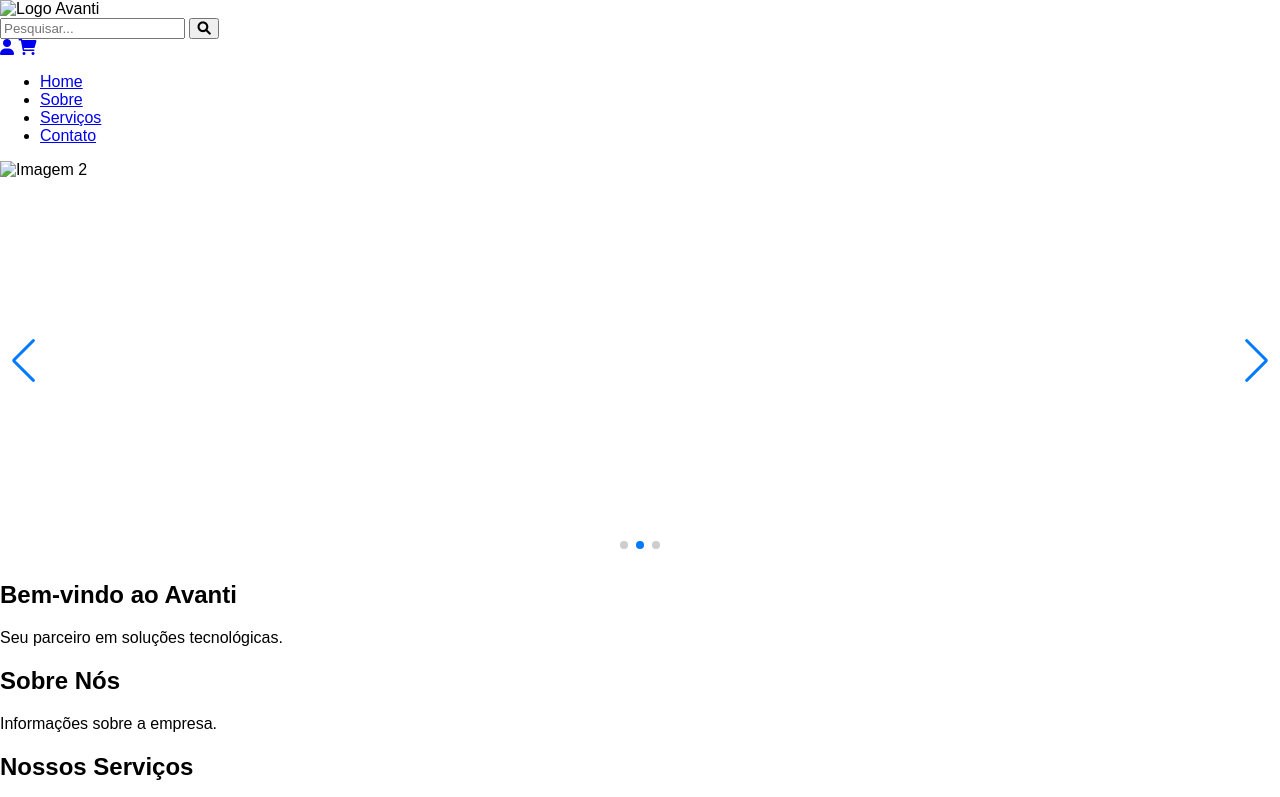
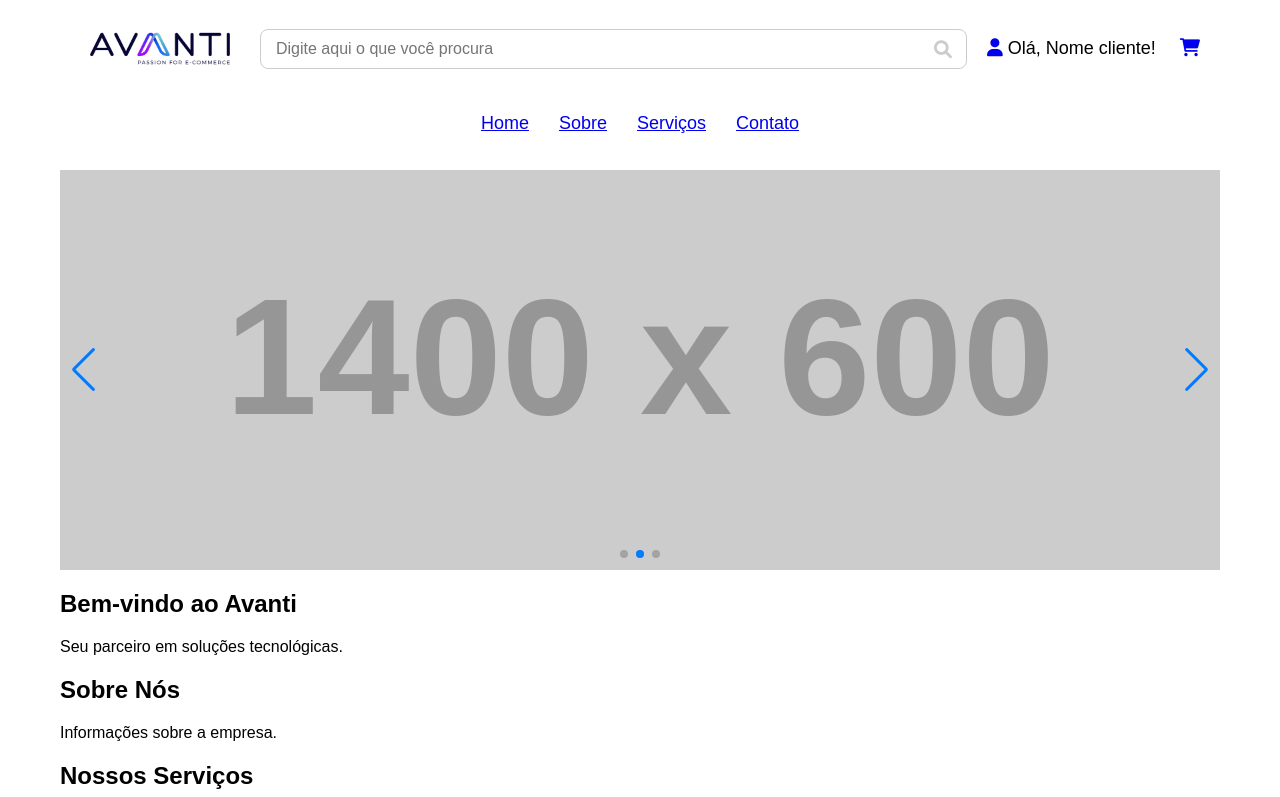
Before and after one commit to ramonexe/avanti-teste, a plain HTML site: page index.html in a window 1280 px wide. Shown: the top 797 px of the page. Drawn offline with nearby package versions, Linux system fonts and the light colour scheme; placeholder pictures from the web are drawn by us.

Commit message:
commit initial code structure

```diff
--- a/index.html
+++ b/index.html
@@ -11,19 +11,23 @@
 </head>
 
 <body>
+    <div class="container">
         <header class="header">
-        <div class="logo">
-            <img src="logo.png" alt="Logo Avanti">
+            <div class="top-bar">
+                <img src="assets/Avanti.png" alt="Logo Avanti" class="logo">
                 <div class="search-bar">
-                <input type="text" placeholder="Pesquisar...">
-                <button type="submit"><i class="fas fa-search"></i></button>
+                    <input type="text" placeholder="Digite aqui o que você procura">
+                    <i class="fas fa-search"></i>
                 </div>
                 <div class="user-cart">
+                    <div class="user-info">
                         <a href="#user"><i class="fas fa-user"></i></a>
+                        <p>Olá, Nome cliente!</p>
+                    </div>
                     <a href="#cart"><i class="fas fa-shopping-cart"></i></a>
                 </div>
             </div>
-        <div>
+            <div class="nav-bar">
                 <nav>
                     <ul>
                         <li><a href="#home">Home</a></li>
@@ -34,14 +38,19 @@
                 </nav>
             </div>
         </header>
+    </div>
 
+    <div class="container">
         <main>
             <section id="carrossel">
                 <div class="swiper">
                     <div class="swiper-wrapper">
-                    <div class="swiper-slide"><img src="imagem1.jpg" alt="Imagem 1"></div>
-                    <div class="swiper-slide"><img src="imagem2.jpg" alt="Imagem 2"></div>
-                    <div class="swiper-slide"><img src="imagem3.jpg" alt="Imagem 3"></div>
+                        <div class="swiper-slide"><img src="https://placehold.co/1400x600/orange/white" alt="Imagem 1">
+                        </div>
+                        <div class="swiper-slide"><img src="https://placehold.co/1400x600/blue/white" alt="Imagem 2">
+                        </div>
+                        <div class="swiper-slide"><img src="https://placehold.co/1400x600/red/white" alt="Imagem 3">
+                        </div>
                     </div>
                     <div class="swiper-button-next"></div>
                     <div class="swiper-button-prev"></div>
@@ -75,6 +84,7 @@
                 </form>
             </section>
         </main>
+    </div>
 
     <footer>
         <p>&copy; 2023 Avanti. Todos os direitos reservados.</p>
--- a/style.css
+++ b/style.css
@@ -7,6 +7,12 @@ body {
 
 *, *::before, *::after {
     box-sizing: inherit;
+}
+
+.container {
+    max-width: 1200px;
+    margin: 0 auto;
+    padding: 0 20px;
 }
 
 #carrossel {
@@ -24,3 +30,77 @@ body {
     height: 100%;
     object-fit: cover;
 }
+
+.header {
+    background-color: #fff;
+    color: black;
+    padding: 10px 0;
+    text-align: center;
+}
+
+.top-bar {
+    display: flex;
+    justify-content: space-between;
+    align-items: center;
+    padding: 10px 20px;
+}
+
+.logo {
+    width: 160px;
+    height: auto;
+}
+
+.search-bar {
+    position: relative;
+    display: flex;
+    align-items: center;
+    gap: 10px;
+    flex: 1;
+    margin: 0 20px;
+}
+
+.search-bar input {
+    width: 100%;
+    padding: 10px 40px 10px 15px;
+    border: 1px solid #ccc;
+    border-radius: 8px;
+    font-size: 16px;
+}
+
+.search-bar i {
+    position: absolute;
+    right: 15px;
+    color: #ccc;
+    font-size: 18px;
+    pointer-events: none;
+}
+
+.user-cart {
+    display: flex;
+    align-items: center;
+    gap: 24px;
+    font-size: 18px;
+}
+
+.user-info {
+    display: flex;
+    align-items: center;
+    gap: 5px;
+}
+
+.nav-bar {
+    align-items: center;
+    padding: 10px 0;
+
+    ul {
+        list-style: none;
+        display: flex;
+        justify-content: center;
+        padding: 0;
+    }
+
+    li {
+        margin: 0 15px;
+        font-size: 18px;
+    }
+}
```
Also changed, not shown: assets/Avanti.png (added). Lines whose indentation alone changed are shown as unchanged.
